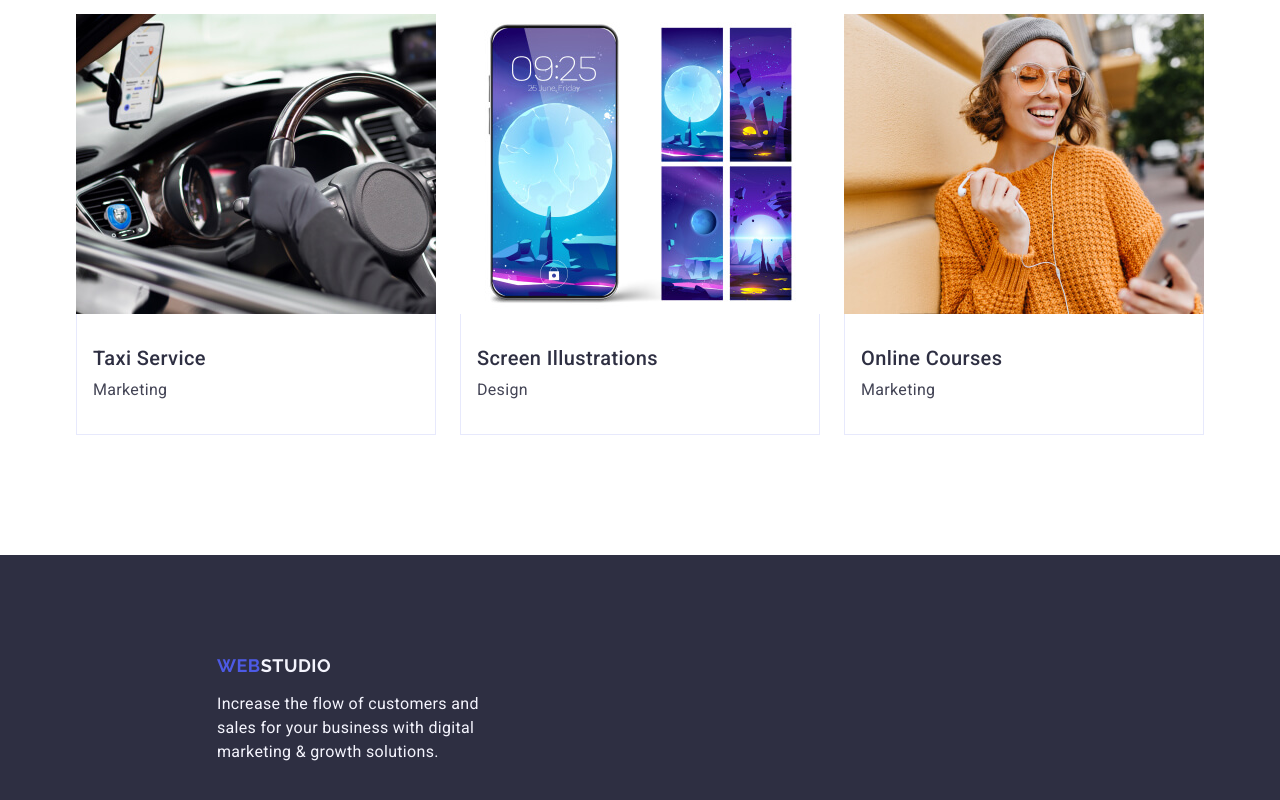
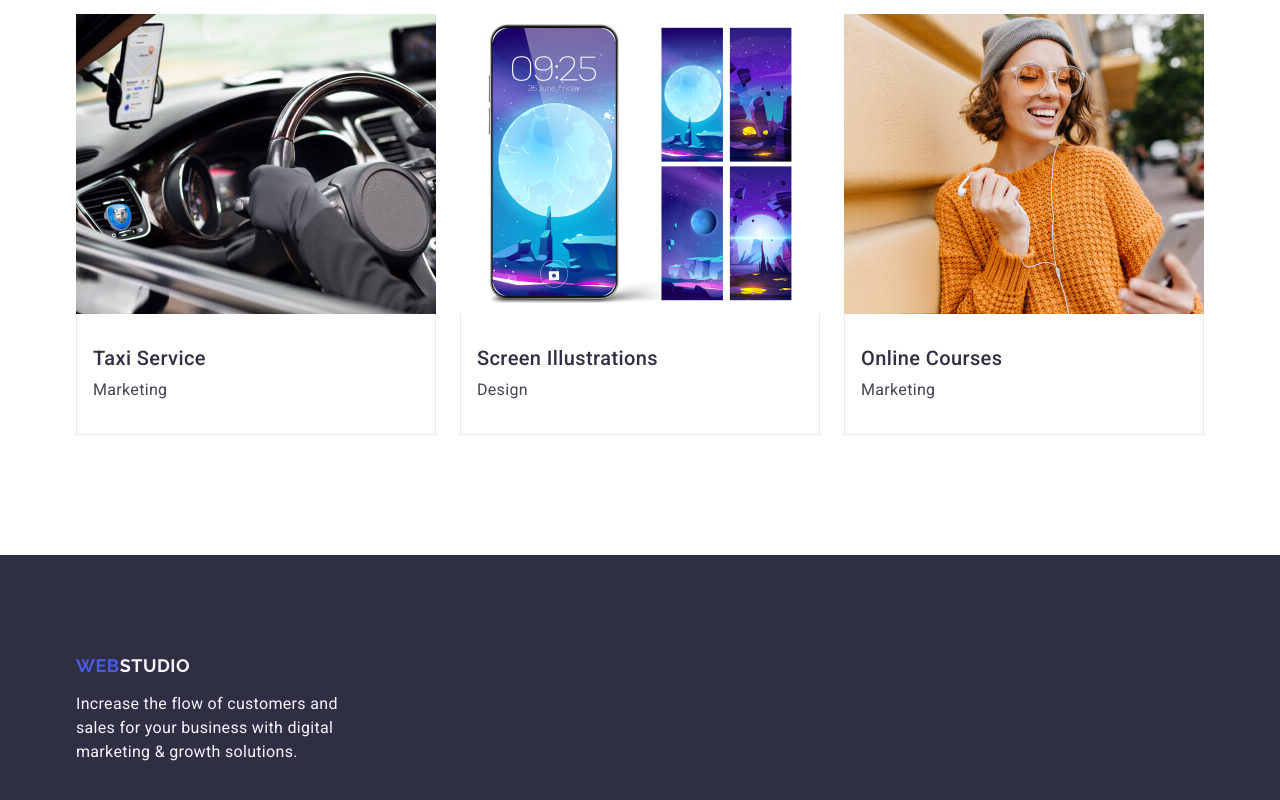
Before and after one commit to Maksym-Yaroshenko/goit-markup-hw-03, a plain HTML site: page index.html in a window 1280 px wide. Shown: the part 2460-3260 px from the top of the page. Drawn offline with nearby package versions, Linux system fonts and the light colour scheme.

Commit message:
ууцмуц

```diff
--- a/css/style.css
+++ b/css/style.css
@@ -356,13 +356,6 @@ font-family: 'Roboto', sans-serif; */
     padding-bottom: 100px;
 }
 
-.flex-footer {
-    display: flex;
-    flex-direction: column;
-    /* row-gap: 17.5px; */
-    padding-left: 156px;
-}
-
 .end-of-page-logo {
     display: inline-block;
     color: var(--IRIS, #4D5AE5);
--- a/index.html
+++ b/index.html
@@ -172,7 +172,7 @@
         </section>
     </main>
     <footer class="end-of-page">
-        <div class="flex-footer container">
+        <div class="container">
             <a class="end-of-page-logo link" href="./index.html">Web<span class="end-of-page-logo-web">Studio</span></a>
             <p class="end-of-page-conclusion">Increase the flow of customers and sales for your business with digital
                 marketing & growth solutions.</p>
```
